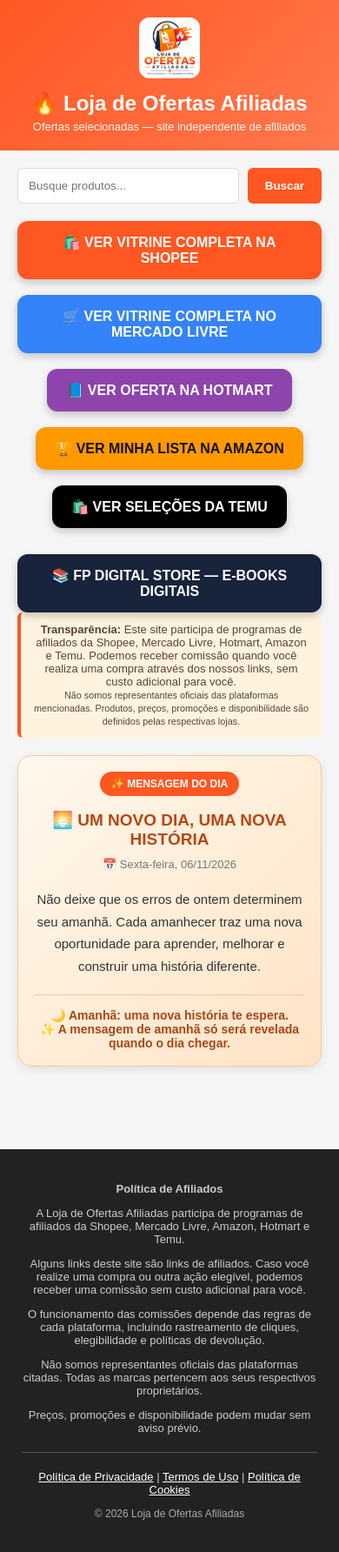
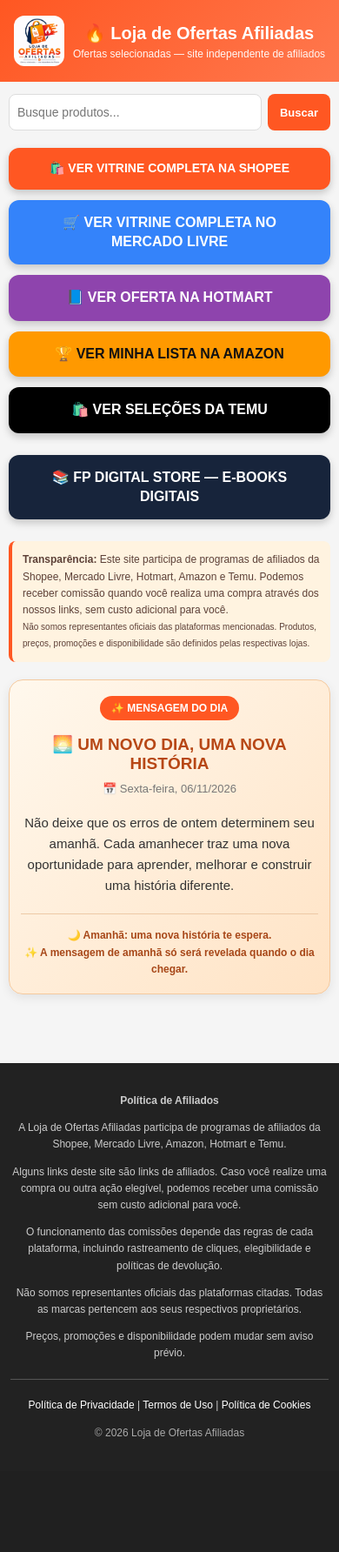
Before and after one commit to frankprimo/loja-afiliados, a Flask app: page / in a window 390 px wide. Shown: the whole page at 87% size. After the commit the page ends 1654 px from the top, so only its background shows below. Run offline with Flask 3, Linux system fonts and the light colour scheme.

Commit message:
Update index.html

```diff
--- a/templates/index.html
+++ b/templates/index.html
@@ -10,7 +11,14 @@
     <meta name="robots" content="index, follow">
 
     <style>
-        * { box-sizing: border-box; }
+        * {
+            box-sizing: border-box;
+        }
+
+        html {
+            width: 100%;
+            overflow-x: hidden;
+        }
 
         body {
             font-family: Arial, sans-serif;
@@ -50,23 +60,29 @@
             opacity: 0.95;
         }
 
+        /* CONTEÚDO */
         .container {
+            width: 100%;
             max-width: 1280px;
             margin: auto;
             padding: 20px;
         }
 
+        /* BUSCA */
         .busca {
             display: flex;
             gap: 10px;
-            margin-bottom: 15px;
+            margin-bottom: 20px;
+            width: 100%;
         }
 
         .busca input {
-            width: 100%;
-            padding: 12px;
+            flex: 1;
+            min-width: 0;
+            padding: 13px;
             border: 1px solid #ddd;
-            border-radius: 6px;
+            border-radius: 8px;
+            font-size: 15px;
         }
 
         .busca button {
@@ -74,7 +90,7 @@
             background: #ff5722;
             color: white;
             border: 0;
-            border-radius: 6px;
+            border-radius: 8px;
             font-weight: bold;
             cursor: pointer;
         }
@@ -83,19 +99,15 @@
             background: #e64a19;
         }
 
-        .aviso-afiliado {
-            background: #fff3e0;
-            border-left: 4px solid #ff5722;
-            border-radius: 6px;
-            padding: 12px 15px;
-            margin-bottom: 20px;
-            font-size: 13px;
-            color: #5d4037;
-        }
-
+        /* BOTÕES DAS VITRINES */
         .vitrine-btn {
+            display: flex;
+            flex-direction: column;
+            align-items: center;
+            gap: 14px;
             text-align: center;
-            margin: 20px 0 30px;
+            margin: 22px 0 30px;
+            width: 100%;
         }
 
         .vitrine-btn a {
@@ -106,23 +118,50 @@
             text-decoration: none;
             font-weight: bold;
             display: inline-block;
+            width: auto;
+            max-width: 100%;
             font-size: 16px;
+            line-height: 1.4;
             box-shadow: 0 4px 10px rgba(0,0,0,0.2);
             transition: 0.2s;
+            overflow-wrap: break-word;
         }
 
         .vitrine-btn a:hover {
             background: #e64a19;
-            transform: scale(1.03);
+            transform: translateY(-2px);
         }
 
-        h2 { margin: 35px 0 15px; }
-        h3 { margin: 25px 0 12px; color: #555; }
+        /* AVISO DE AFILIADOS */
+        .aviso-afiliado {
+            background: #fff3e0;
+            border-left: 4px solid #ff5722;
+            border-radius: 8px;
+            padding: 15px;
+            margin: 20px 0;
+            font-size: 13px;
+            line-height: 1.6;
+            color: #5d4037;
+        }
 
+        /* TÍTULOS */
+        h2 {
+            margin: 35px 0 15px;
+            font-size: 22px;
+        }
+
+        h3 {
+            margin: 25px 0 12px;
+            color: #555;
+            font-size: 17px;
+        }
+
+        /* PRODUTOS */
         .grid {
             display: grid;
             grid-template-columns: repeat(auto-fill, minmax(190px, 1fr));
             gap: 16px;
+            width: 100%;
         }
 
         .card {
@@ -185,17 +229,9 @@
             background: #e64a19;
         }
 
-        footer {
-            margin-top: 45px;
-            padding: 25px;
-            background: #222;
-            color: #ccc;
-            text-align: center;
-            font-size: 13px;
-        }
-
         /* HISTÓRIA DO DIA */
         .historia-dia {
+            width: 100%;
             max-width: 850px;
             margin: 25px auto;
             padding: 24px;
@@ -232,6 +268,7 @@
             font-size: 17px;
             line-height: 1.7;
             margin: 20px 0;
+            overflow-wrap: break-word;
         }
 
         .historia-rodape {
@@ -240,11 +277,130 @@
             color: #a74718;
             font-weight: bold;
             font-size: 14px;
+            line-height: 1.6;
         }
 
+        /* RODAPÉ */
+        footer {
+            margin-top: 45px;
+            padding: 25px 15px;
+            background: #222;
+            color: #ccc;
+            text-align: center;
+            font-size: 13px;
+            line-height: 1.6;
+        }
+
+        footer a {
+            text-decoration: none;
+        }
+
+        footer a:hover {
+            text-decoration: underline;
+        }
+
+        /* CELULARES */
         @media (max-width: 600px) {
+
+            .topo {
+                padding: 18px 12px;
+                gap: 10px;
+            }
+
+            .logo {
+                width: 58px;
+                height: 58px;
+            }
+
+            .topo h1 {
+                font-size: 20px;
+            }
+
+            .topo p {
+                font-size: 12px;
+            }
+
+            .container {
+                padding: 14px 10px;
+            }
+
+            .busca {
+                gap: 7px;
+            }
+
+            .busca input {
+                padding: 12px 9px;
+                font-size: 14px;
+            }
+
+            .busca button {
+                padding: 12px 14px;
+                font-size: 13px;
+            }
+
+            .vitrine-btn {
+                gap: 12px;
+                margin: 18px 0 25px;
+            }
+
+            .vitrine-btn a {
+                display: block;
+                width: 100%;
+                max-width: 420px;
+                padding: 14px 10px;
+                font-size: 14px;
+                transform: none;
+            }
+
+            .aviso-afiliado {
+                padding: 12px;
+                font-size: 12px;
+            }
+
+            h2 {
+                font-size: 19px;
+                margin-top: 28px;
+            }
+
+            h3 {
+                font-size: 16px;
+            }
+
+            .grid {
+                grid-template-columns: repeat(2, minmax(0, 1fr));
+                gap: 10px;
+            }
+
+            .card {
+                padding: 8px;
+                min-height: 290px;
+            }
+
+            .card img {
+                height: 135px;
+            }
+
+            .nome {
+                font-size: 12px;
+                min-height: 48px;
+            }
+
+            .preco {
+                font-size: 14px;
+            }
+
+            .descricao {
+                font-size: 11px;
+                min-height: 40px;
+            }
+
+            .btn {
+                padding: 10px 5px;
+                font-size: 12px;
+            }
+
             .historia-dia {
-                padding: 18px;
+                padding: 18px 13px;
                 margin: 20px 0;
             }
 
@@ -254,44 +410,97 @@
 
             .historia-mensagem {
                 font-size: 15px;
+                line-height: 1.6;
+            }
+
+            .historia-rodape {
+                font-size: 12px;
+            }
+
+            footer {
+                padding: 22px 12px;
+                font-size: 12px;
             }
         }
 
+        /* TELAS MUITO PEQUENAS */
+        @media (max-width: 360px) {
+
+            .topo h1 {
+                font-size: 18px;
+            }
+
+            .container {
+                padding: 12px 8px;
+            }
+
+            .grid {
+                grid-template-columns: 1fr;
+            }
+
+            .card img {
+                height: 180px;
+            }
+
+            .nome {
+                font-size: 14px;
+            }
+
+            .btn {
+                font-size: 14px;
+            }
+        }
     </style>
 </head>
 
 <body>
 
 <header class="topo">
-    <img src="{{ url_for('static', filename='img/logo.jpg') }}" class="logo" alt="Logo">
+
+    <img
+        src="{{ url_for('static', filename='img/logo.jpg') }}"
+        class="logo"
+        alt="Logo"
+    >
 
     <div>
         <h1>🔥 Loja de Ofertas Afiliadas</h1>
         <p>Ofertas selecionadas — site independente de afiliados</p>
     </div>
+
 </header>
 
 <main class="container">
 
+    <!-- BUSCA DE PRODUTOS -->
     <form class="busca" method="GET" action="{{ url_for('home') }}">
-        <input type="search" name="q" value="{{ busca or '' }}" placeholder="Busque produtos...">
+
+        <input
+            type="search"
+            name="q"
+            value="{{ busca or '' }}"
+            placeholder="Busque produtos..."
+        >
+
         <button type="submit">Buscar</button>
+
     </form>
 
-   <!-- 🔥 BOTÕES DAS VITRINES -->
+    <!-- BOTÕES DAS VITRINES -->
     <div class="vitrine-btn">
 
-    <!-- Shopee -->
-    <a href="https://collshp.com/franciscoasilva233745/category/3811649?share_channel_code=1&view=storefront"
+        <!-- SHOPEE -->
+        <a
+            href="https://collshp.com/franciscoasilva233745/category/3811649?share_channel_code=1&view=storefront"
             target="_blank"
-       rel="sponsored noopener noreferrer">
+            rel="sponsored noopener noreferrer"
+        >
             🛍️ VER VITRINE COMPLETA NA SHOPEE
         </a>
 
-    <br><br>
-
-    <!-- Mercado Livre -->
-    <a href="https://meli.la/2rA1CAM"
+        <!-- MERCADO LIVRE -->
+        <a
+            href="https://meli.la/2rA1CAM"
             target="_blank"
             rel="sponsored noopener noreferrer"
             style="
```
Also changed, not shown: other parts of templates/index.html (+155 -68 lines). Lines whose indentation alone changed are shown as unchanged.
